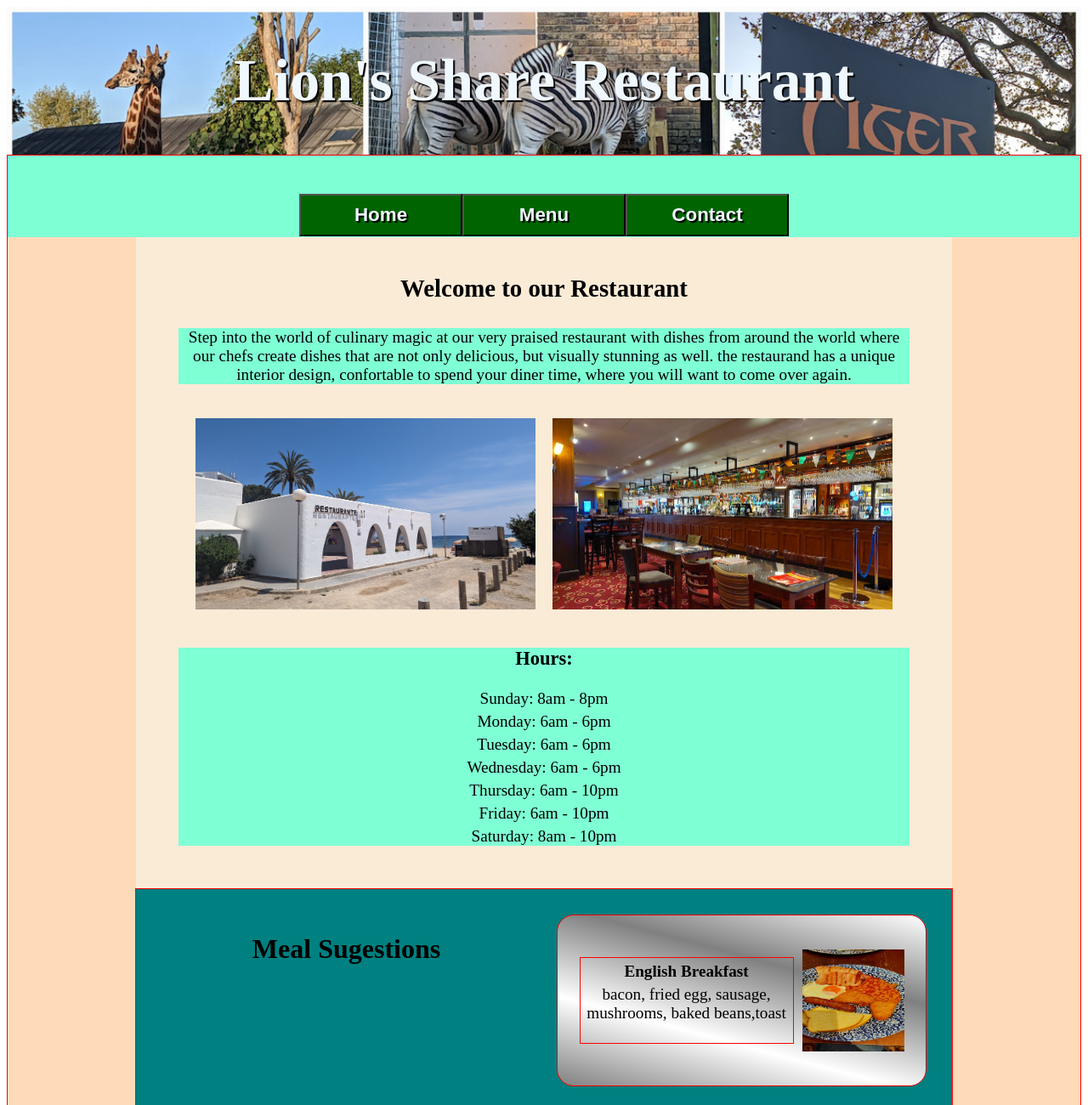
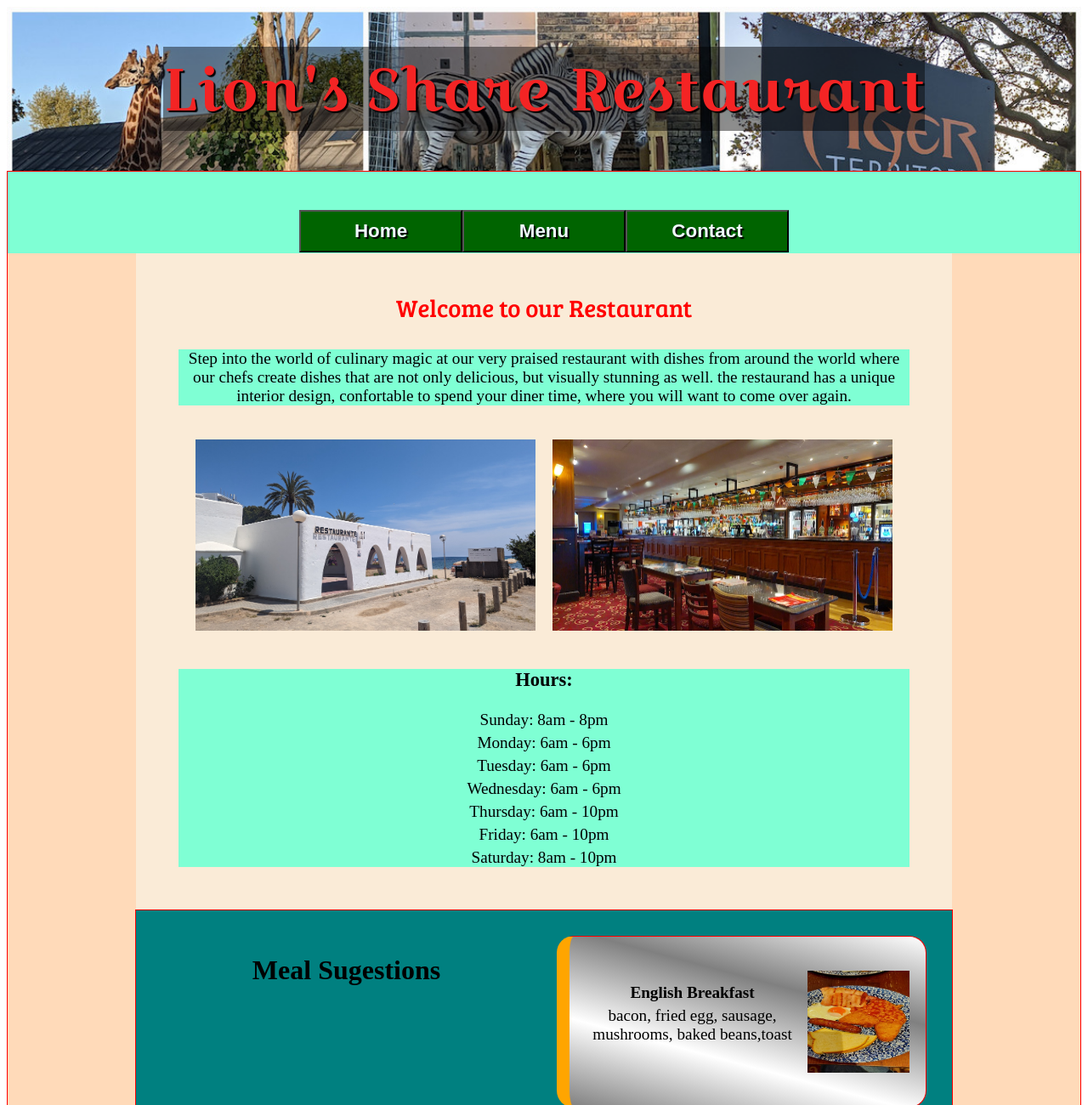
Before and after one commit to petredemi/restaurant-page, a website built with webpack: page dist/index.html in a window 1280 px wide. Shown: the top 1300 px of the page at 85% size. Built offline with Linux system fonts and the light colour scheme.

Commit message:
change style

```diff
--- a/src/contact.js
+++ b/src/contact.js
@@ -1,4 +1,4 @@
-import Map1 from './map.jpg';
+import Map1 from './pictures/map.jpg';
 export default contact;
 
 
--- a/src/start.js
+++ b/src/start.js
@@ -1,6 +1,6 @@
 
-import Restaurant from'./restaurant.jpg';
-import Restaurant1 from './restaurant1.jpg';
+import Restaurant from'./pictures/restaurant.jpg';
+import Restaurant1 from './pictures/restaurant1.jpg';
 export  {start, restaurant, startPage, footer};
 
 
--- a/src/style.css
+++ b/src/style.css
@@ -40,13 +40,17 @@ body {
 
 .title{
     display: flex;
-    color: aliceblue;
+    color: rgb(244, 36, 36);
     font-size: 35px;
+    font-family: font-2;
     text-shadow: 2px 2px 1px black;
     text-align: center;
     justify-content: center;
-    background-image: url('animals.jpg');
+    background-image: url('./pictures/animals.jpg');
     background-size:cover;
+}
+.title > h1{
+    background-color: rgba(0, 0, 0, 0.446);
 }
 #content{
     display: flex;
@@ -87,6 +91,10 @@ text-align: center;
 background-color: antiquewhite;
 width: 920px;
 padding: 20px;
+}
+h2{
+    color: red;
+    font-family: font-1;
 }
 .intro{
     text-align:center;
@@ -141,10 +149,10 @@ padding: 20px;
     background: linear-gradient(15deg, grey, white, grey, white);
     border-radius: 20px;
     margin: 10px;
+    border-left: 15px solid orange;
 }
 
 #menu > div > div{
-    border: 1px solid red;
     margin: 10px;
     max-width: 250px;
     min-height: 100px;
--- a/webpack.config.js
+++ b/webpack.config.js
@@ -5,7 +5,7 @@ module.exports = {
     entry: {
         index: './src/index.js',
         contact: './src/contact.js',
-        menu: './src/menu.js'
+        menu: './src/menu.js',
     },
     plugins: [
         new HtmlWebpackPlugin({
```
Also changed, not shown: src/menu.js (+7 -7 lines), dist/contact.bundle.js, dist/index.bundle.js, dist/menu.bundle.js, src/pictures/animals.jpg (renamed from src/animals.jpg), src/pictures/breakfast.jpg (renamed from src/breakfast.jpg), src/pictures/chikenwings.jpg (renamed from src/chikenwings.jpg), src/pictures/fishandchips.jpg (renamed from src/fishandchips.jpg), src/pictures/lambribs.jpg (renamed from src/lambribs.jpg), src/pictures/map.jpg (renamed from src/map.jpg), src/pictures/pizza.jpg (renamed from src/pizza.jpg), src/pictures/prowns.jpg (renamed from src/prowns.jpg), src/pictures/restaurant.jpg (renamed from src/restaurant.jpg), src/pictures/restaurant1.jpg (renamed from src/restaurant1.jpg), 1 more files.
